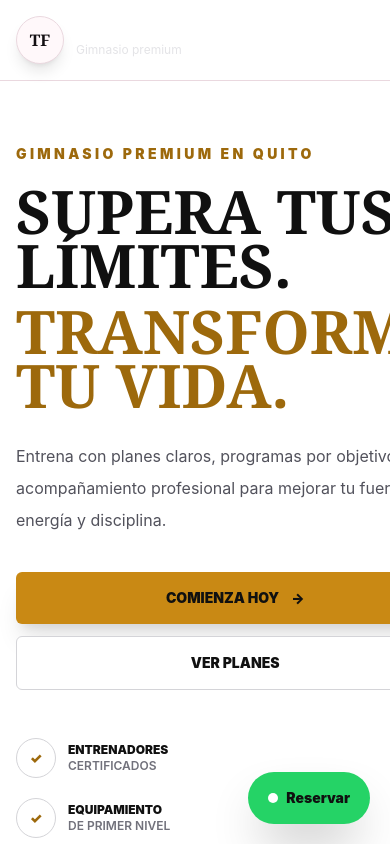
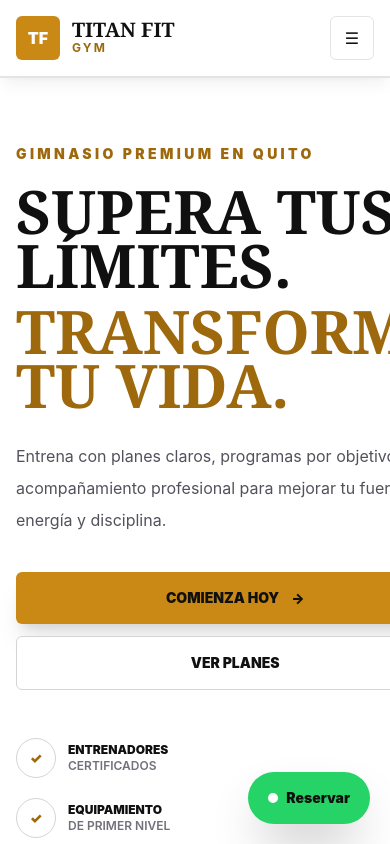
Before and after one commit to MancarSoftware/beauty-business-template, a React (Vite) app: page / in a window 390 px wide. Shown: the top 844 px of the page. Built offline with nearby package versions, Linux system fonts and the light colour scheme.

Commit message:
refactor: update gym navigation

```diff
--- a/src/components/Navbar.jsx
+++ b/src/components/Navbar.jsx
@@ -1,160 +1,86 @@
-import { useEffect, useState } from 'react'
+import { useState } from 'react'
+import { createWhatsAppUrl } from '../utils/whatsapp'
 
 const navItems = [
-  { label: 'Servicios', href: '#servicios' },
-  { label: 'Promos', href: '#promociones' },
-  { label: 'Ritual', href: '#beneficios' },
-  { label: 'Lookbook', href: '#galeria' },
-  { label: 'Precios', href: '#precios' },
+  { label: 'Inicio', href: '#inicio' },
+  { label: 'Programas', href: '#programas' },
+  { label: 'Planes', href: '#planes' },
+  { label: 'Entrenadores', href: '#entrenadores' },
+  { label: 'Horarios', href: '#ubicacion' },
   { label: 'FAQ', href: '#faq' },
-  { label: 'Contacto', href: '#contacto' },
 ]
 
 function Navbar({ business }) {
   const [isOpen, setIsOpen] = useState(false)
-  const [isScrolled, setIsScrolled] = useState(false)
-
-  useEffect(() => {
-    const handleScroll = () => {
-      setIsScrolled(window.scrollY > 16)
-    }
-
-    handleScroll()
-    window.addEventListener('scroll', handleScroll, { passive: true })
-
-    return () => window.removeEventListener('scroll', handleScroll)
-  }, [])
-
-  useEffect(() => {
-    if (!isOpen) {
-      return
-    }
-
-    const closeMenuOnScroll = () => {
-      setIsOpen(false)
-    }
-
-    const closeMenuOnEscape = (event) => {
-      if (event.key === 'Escape') {
-        setIsOpen(false)
-      }
-    }
-
-    const closeMenuOnResize = () => {
-      if (window.innerWidth >= 768) {
-        setIsOpen(false)
-      }
-    }
-
-    window.addEventListener('scroll', closeMenuOnScroll, { passive: true })
-    window.addEventListener('keydown', closeMenuOnEscape)
-    window.addEventListener('resize', closeMenuOnResize)
-
-    return () => {
-      window.removeEventListener('scroll', closeMenuOnScroll)
-      window.removeEventListener('keydown', closeMenuOnEscape)
-      window.removeEventListener('resize', closeMenuOnResize)
-    }
-  }, [isOpen])
+  const whatsappUrl = createWhatsAppUrl(business.whatsapp, business.whatsappMessage)
 
   return (
-    <header
-      className={`fixed inset-x-0 top-0 z-50 transition-all duration-300 ${
-        isScrolled || isOpen
-          ? 'bg-[#fff8fa]/95 shadow-lg shadow-[#130f12]/8 backdrop-blur-xl'
-          : 'bg-transparent'
-      }`}
-    >
+    <header className="fixed inset-x-0 top-0 z-50 border-b border-zinc-200 bg-white/95 shadow-lg shadow-black/5 backdrop-blur-xl">
       <nav className="mx-auto flex max-w-7xl items-center justify-between px-4 py-4 sm:px-6 lg:px-8">
         <a href="#inicio" className="flex items-center gap-3">
-          <span className="flex h-12 w-12 items-center justify-center rounded-full border border-[#ead8df] bg-[#fff8fa] font-display text-base font-semibold text-[#130f12] shadow-lg shadow-black/10">
-            {business.logoInitials ?? business.shortName?.slice(0, 2) ?? 'BA'}
+          <span className="flex h-11 w-11 items-center justify-center rounded-md bg-[var(--brand-accent)] text-base font-black text-white">
+            {business.logoInitials}
           </span>
 
           <span>
-            <span
-              className={`block font-display text-xl leading-5 transition ${
-                isScrolled || isOpen ? 'text-[#130f12]' : 'text-white'
-              }`}
-            >
+            <span className="block font-display text-xl font-black uppercase leading-5 text-[#101010]">
               {business.shortName}
             </span>
-
-            <span
-              className={`block text-xs transition ${
-                isScrolled || isOpen ? 'text-zinc-500' : 'text-zinc-200'
-              }`}
-            >
-              {business.type}
+            <span className="block text-xs font-bold uppercase tracking-[0.18em] text-[var(--brand-accent-dark)]">
+              Gym
             </span>
           </span>
         </a>
 
-        <div
-          className={`hidden items-center gap-7 rounded-full px-6 py-3 text-sm font-semibold transition md:flex ${
-            isScrolled
-              ? 'border border-[#ead8df] bg-white/80 text-[#130f12]'
-              : 'border border-white/15 bg-white/10 text-white backdrop-blur'
-          }`}
-        >
+        <div className="hidden items-center gap-7 text-xs font-black uppercase tracking-wide text-[#101010] md:flex">
           {navItems.map((item) => (
-            <a
-              key={item.href}
-              href={item.href}
-              className="transition hover:text-[var(--brand-accent)]"
-            >
+            <a key={item.href} href={item.href} className="transition hover:text-[var(--brand-accent-dark)]">
               {item.label}
             </a>
           ))}
         </div>
 
+        <a
+          href={whatsappUrl}
+          target="_blank"
+          rel="noreferrer"
+          className="hidden rounded-md bg-[var(--brand-accent)] px-5 py-3 text-xs font-black uppercase text-white transition hover:bg-[var(--brand-accent-dark)] md:inline-flex"
+        >
+          Únete ahora
+        </a>
+
         <button
           type="button"
-          aria-label={isOpen ? 'Cerrar menú' : 'Abrir menú'}
-          aria-expanded={isOpen}
+          aria-label="Abrir menú"
           onClick={() => setIsOpen((current) => !current)}
-          className={`inline-flex h-11 w-11 items-center justify-center rounded-full border transition md:hidden ${
-            isScrolled || isOpen
-              ? 'border-[#ead8df] bg-white text-[#130f12]'
-              : 'border-white/20 bg-white/10 text-white backdrop-blur'
-          }`}
+          className="inline-flex h-11 w-11 items-center justify-center rounded-md border border-zinc-200 bg-white text-[#101010] md:hidden"
         >
-          <span className="relative h-4 w-5">
-            <span
-              className={`absolute left-0 top-0 h-0.5 w-5 bg-current transition ${
-                isOpen ? 'translate-y-2 rotate-45' : ''
-              }`}
-            />
-            <span
-              className={`absolute left-0 top-2 h-0.5 w-5 bg-current transition ${
-                isOpen ? 'opacity-0' : ''
-              }`}
-            />
-            <span
-              className={`absolute left-0 top-4 h-0.5 w-5 bg-current transition ${
-                isOpen ? '-translate-y-2 -rotate-45' : ''
-              }`}
-            />
-          </span>
+          ☰
         </button>
       </nav>
 
-      <div
-        className={`overflow-hidden border-t border-[#ead8df] bg-[#fff8fa] shadow-xl shadow-[#130f12]/10 transition-all duration-300 md:hidden ${
-          isOpen ? 'max-h-[520px]' : 'max-h-0'
-        }`}
-      >
+      <div className={`overflow-hidden border-t border-zinc-200 bg-white shadow-xl shadow-black/10 transition-all duration-300 md:hidden ${isOpen ? 'max-h-[560px]' : 'max-h-0'}`}>
         <div className="mx-auto grid max-w-7xl gap-1 px-4 py-4">
           {navItems.map((item) => (
             <a
               key={item.href}
               href={item.href}
               onClick={() => setIsOpen(false)}
-              className="rounded-xl px-4 py-4 text-base font-semibold text-[#130f12] transition hover:bg-[#f5e6ec]"
+              className="rounded-xl px-4 py-4 text-base font-black uppercase text-[#101010] transition hover:bg-[#fff7e8]"
             >
               {item.label}
             </a>
           ))}
+
+          <a
+            href={whatsappUrl}
+            target="_blank"
+            rel="noreferrer"
+            onClick={() => setIsOpen(false)}
+            className="mt-2 rounded-xl bg-[var(--brand-accent)] px-4 py-4 text-center text-base font-black uppercase text-white"
+          >
+            Únete ahora
+          </a>
         </div>
       </div>
     </header>
```
